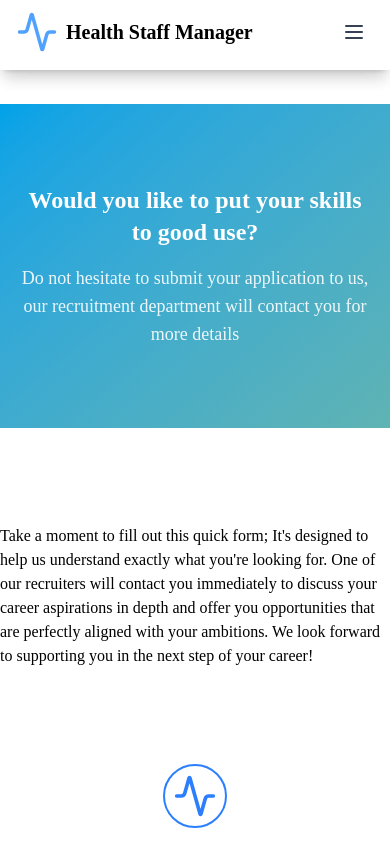
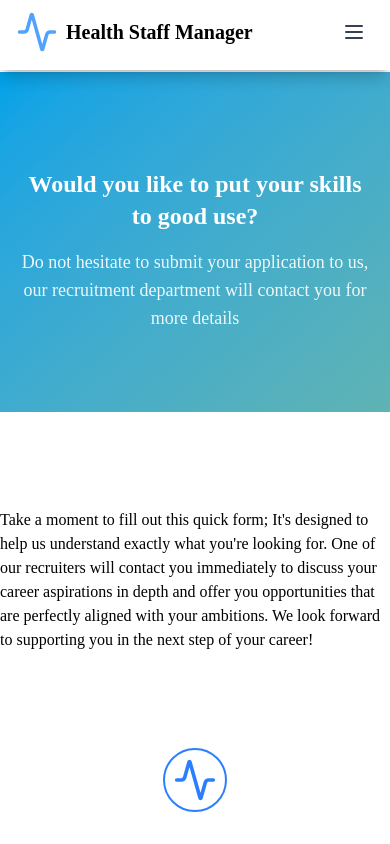
Before and after one commit to Interface-corporation/Heath_staff_management_fn-, a React (Vite) app: page /ApplyPage in a window 390 px wide. Shown: the top 844 px of the page. Built offline with nearby package versions, Linux system fonts and the light colour scheme.

Commit message:
responsiveness fixed on apply now page

```diff
--- a/src/pages/landing/ApplyPage.jsx
+++ b/src/pages/landing/ApplyPage.jsx
@@ -33,7 +33,7 @@ const ApplyPage = () => {
     <div className="min-h-screen flex flex-col mt-18">
       <Navbar />
       <main>
-        <section className="text-white py-20 bg-gradient-to-br from-[#00A2E8] to-[#5FB3B3] mt-8">
+        <section className="text-white py-20 bg-gradient-to-br from-[#00A2E8] to-[#5FB3B3] pt-24">
           <Container className="px-4 sm:px-6 lg:px-8 text-center">
             <h1 className="text-2xl md:text-3xl font-bold mb-4">
               Would you like to put your skills to good use?
```
